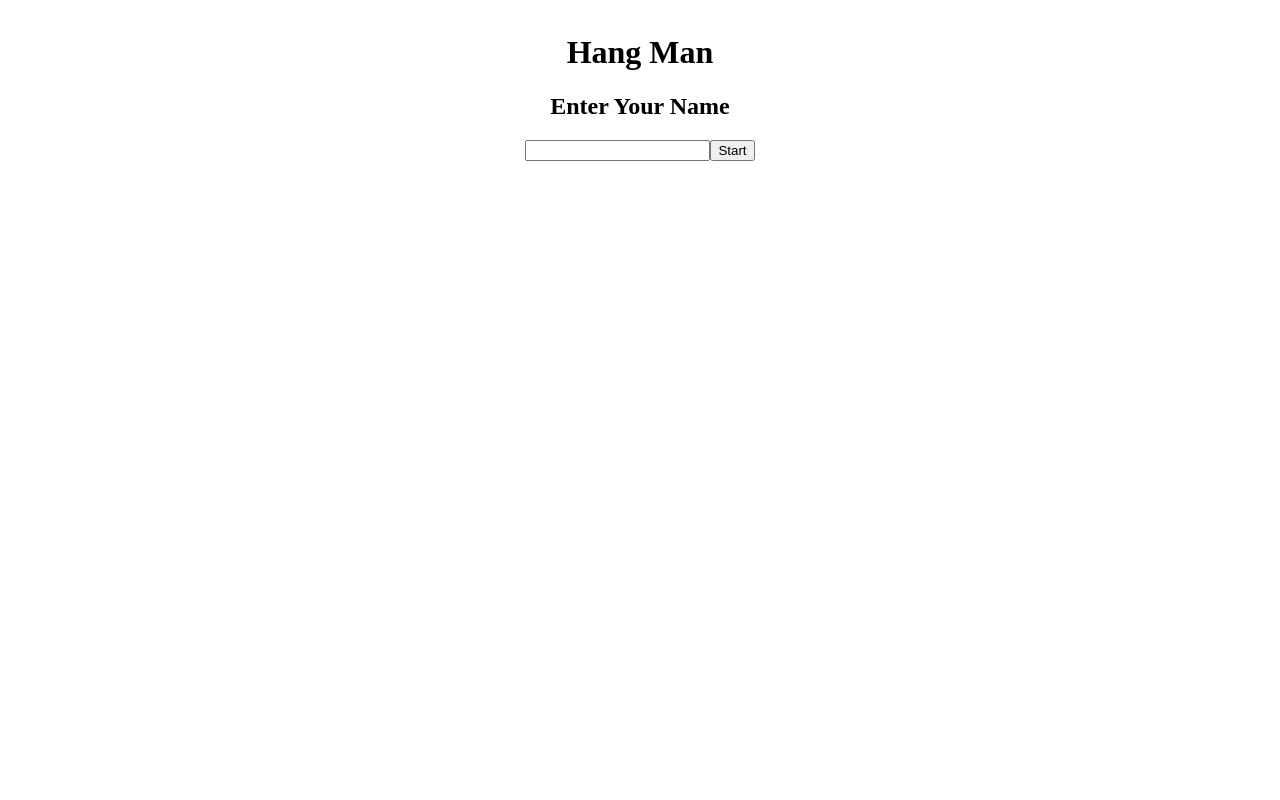
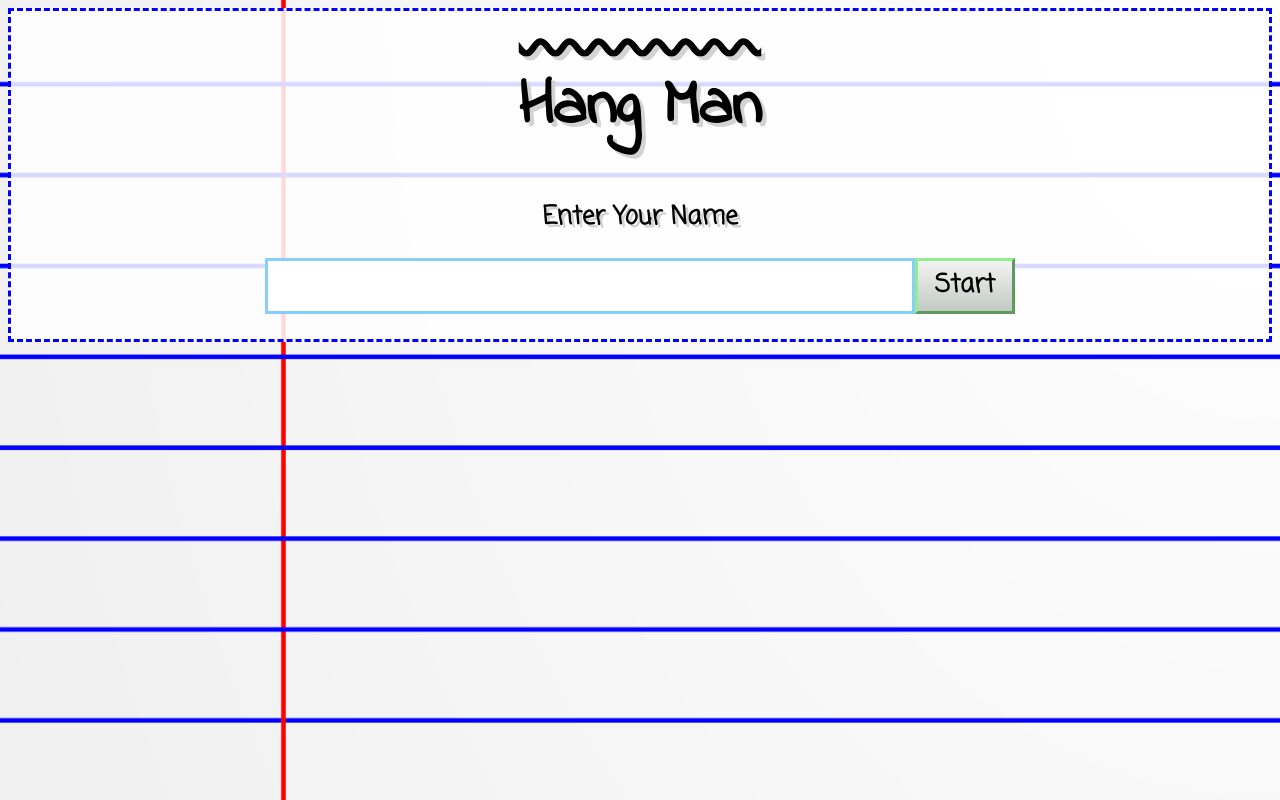
Before and after one commit to JapaMaron/HangMan, a plain HTML site: page index.html in a window 1280 px wide. Drawn offline with Linux system fonts and the light colour scheme.

Commit message:
Styled the name page with a paper sketch theme

```diff
--- a/css/style.css
+++ b/css/style.css
@@ -65,3 +65,58 @@
 #score-board td {
 	padding: 10px;
 }
+
+/* Customizing main menu. */
+
+body{
+	background-image: url("/images/menu-background.png");
+	background-size: cover;
+	background-repeat: repeat-y;
+}
+
+#main-menu{
+	background-color: rgba(255, 255, 255, 0.85);
+	border: 3px dashed blue;
+	padding-bottom: 25px;
+}
+
+#main-menu h1{
+	font-family: 'Indie Flower', cursive;
+	text-decoration: overline;
+	text-decoration-style: wavy;
+	font-weight: 900;
+	font-size: 65px;
+	text-shadow: 4px 4px lightgrey;
+}
+
+#main-menu h2{
+	font-family: 'Coming Soon', cursive;
+	font-size: 25px;
+	text-shadow: 3px 3px lightgrey;
+}
+
+#main-menu #username{
+	height: 6vh;
+	width: 50vw;
+	font-family: 'Coming Soon', cursive;
+	font-size: 25px;
+	font-weight: bold;
+	border: 3px solid lightskyblue;
+	text-shadow: 3px 3px lightgrey;
+}
+
+#main-menu button{
+	height: 7vh;
+	width: 100px;
+	font-family: 'Coming Soon', cursive;
+	font-size: 25px;
+	font-weight: bold;
+	border-color: lightgreen;
+	border-width: 3px 3px 3px 3px;
+	background: linear-gradient(to bottom, #f3f3f3 0%, rgb(194, 202, 194) 100%);
+}
+
+#main-menu button:active {
+	background: linear-gradient(to bottom, rgb(184, 197, 183) 0%, #f3f3f3 100%);
+	background-color:#bab1ba;
+}
--- a/index.html
+++ b/index.html
@@ -4,6 +4,8 @@
 <head>
     <meta name="viewport" content="width=device-width, initial-scale=1.0">
     <link rel="stylesheet" type="text/css" href="css/style.css">
+    <!--Link to external fonts-->
+    <link href="https://fonts.googleapis.com/css?family=Coming+Soon|Indie+Flower&display=swap" rel="stylesheet">
     <title>HangMan</title>
 </head>
 
```
Also changed, not shown: images/menu-background.png (added).
